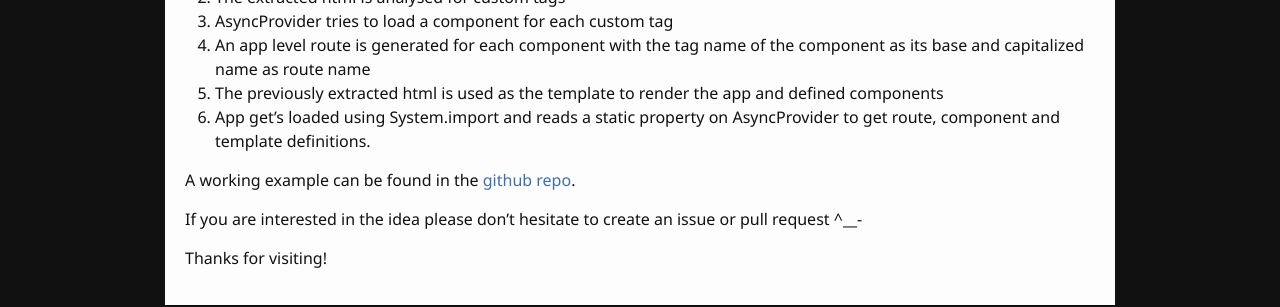
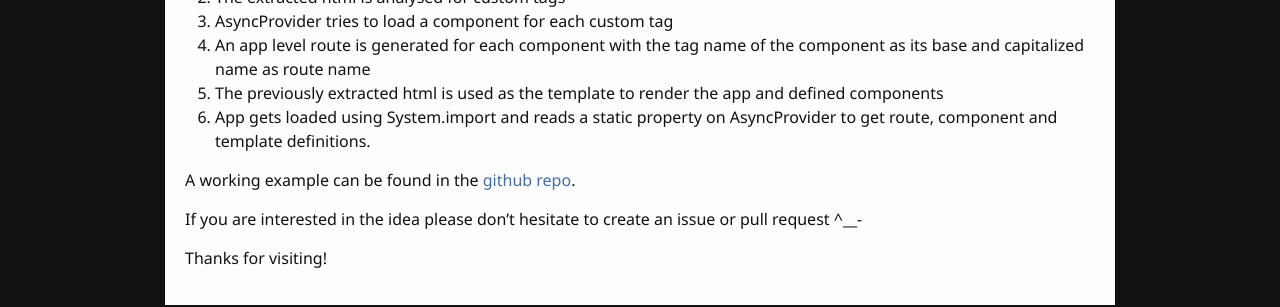
Before and after one commit to denissb/denissb.github.io, a Jekyll site: the page built from _posts/2016-02-27-angular2-dynamic-lazy-loading.markdown, in a window 1280 px wide. Shown: the part 968-1275 px from the top of the page. Built offline with Jekyll 4.4.1, drawn with Linux system fonts in a browser that asks for light colours.

Commit message:
Fixed typo

```diff
--- a/_posts/2016-02-27-angular2-dynamic-lazy-loading.markdown
+++ b/_posts/2016-02-27-angular2-dynamic-lazy-loading.markdown
@@ -34,7 +34,7 @@ During this process the following steps are performed by AsyncProvider:
 3. AsyncProvider tries to load a component for each custom tag
 4. An app level route is generated for each component with the tag name of the component as its base and capitalized name as route name
 5. The previously extracted html is used as the template to render the app and defined components
-6. App get's loaded using System.import and reads a static property on AsyncProvider to get route, component and template definitions.
+6. App gets loaded using System.import and reads a static property on AsyncProvider to get route, component and template definitions.
 
 A working example can be found in the [github repo](https://github.com/spawnius/angular2-dynamic-lazy-loading).
 
```
